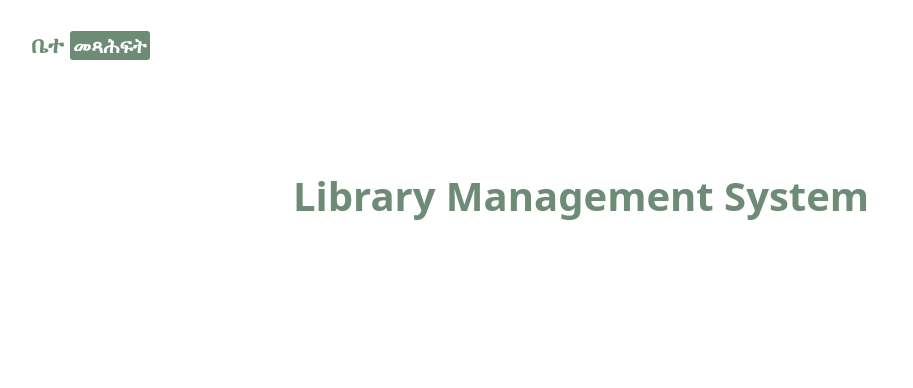
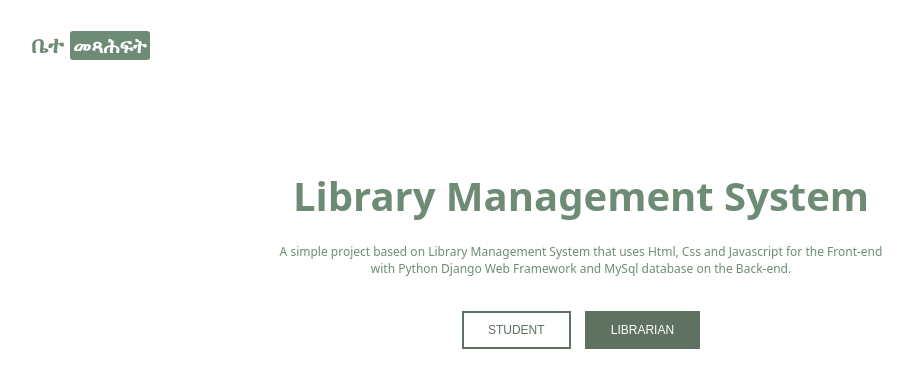
Before and after one commit to YonatanAfewerk/Projects, a plain HTML site: page index.html in a window 1280 px wide. Shown: the whole page, without its empty margins (59-972 px from the left). Drawn offline with Linux system fonts and the light colour scheme.

Commit message:
Mon,May9,Database Project

```diff
--- a/app/scss/_hero.scss
+++ b/app/scss/_hero.scss
@@ -11,11 +11,43 @@
 
 h4 {
     font-weight: normal;
+    font-size: 12px;
     list-style: 1px;
     margin: 0;
     color: $secgreen
 }
 
-.Button {
+Button {
     margin: 20px;
+    cursor: pointer;
+    padding: 10px 24px;
+    margin: 34px 5px;
+    text-transform: uppercase;
+    font-size: 12px;
 }
+
+.button1 {
+    background-color: white;
+    border: 2px solid $maingreen;
+    color: $maingreen;
+}
+
+.button2 {
+    background-color: $maingreen;
+    border: 2px solid $maingreen;
+    color: white;
+}
+
+.button1:hover {
+    background-color: $maingreen;
+    border: 2px solid $maingreen;
+    color: white;
+    transition: 0.12s ease-in-out;
+}
+
+.button2:hover {
+    background-color: white;
+    border: 2px solid $maingreen;
+    color: $maingreen;
+    transition: 0.2s ease-in-out;
+}
--- a/index.html
+++ b/index.html
@@ -21,15 +21,16 @@
 
     <div class="hero">
         <p class="Title">Library Management System </p>
-        <!-- <h4>A simple project based on Library Management System that uses Html, Css and Javascript for the Front-end and </h4>
-        <h4><span id="hi">Python</span> with <span id="hi">Django</span> Web Framework and <span id="hi">MySql</span> database on the Back-end.
-        </h4> -->
-        <!-- <div class="Button">
+        <h4>
+            A simple project based on Library Management System that uses Html, Css and Javascript for the Front-end <br> with Python Django Web Framework and <span id="hi">MySql</span> database on the Back-end.
+        </h4>
+
+        <div class="Button">
             <div class="buttons">
                 <button class="button1" onclick="window.location.href='#'">Student</button>
                 <button class="button2" onclick="window.location.href='#'">Librarian</button>
             </div>
-        </div> -->
+        </div>
 
     </div>
 
```
Also changed, not shown: dist/style.css, 2 other files.
